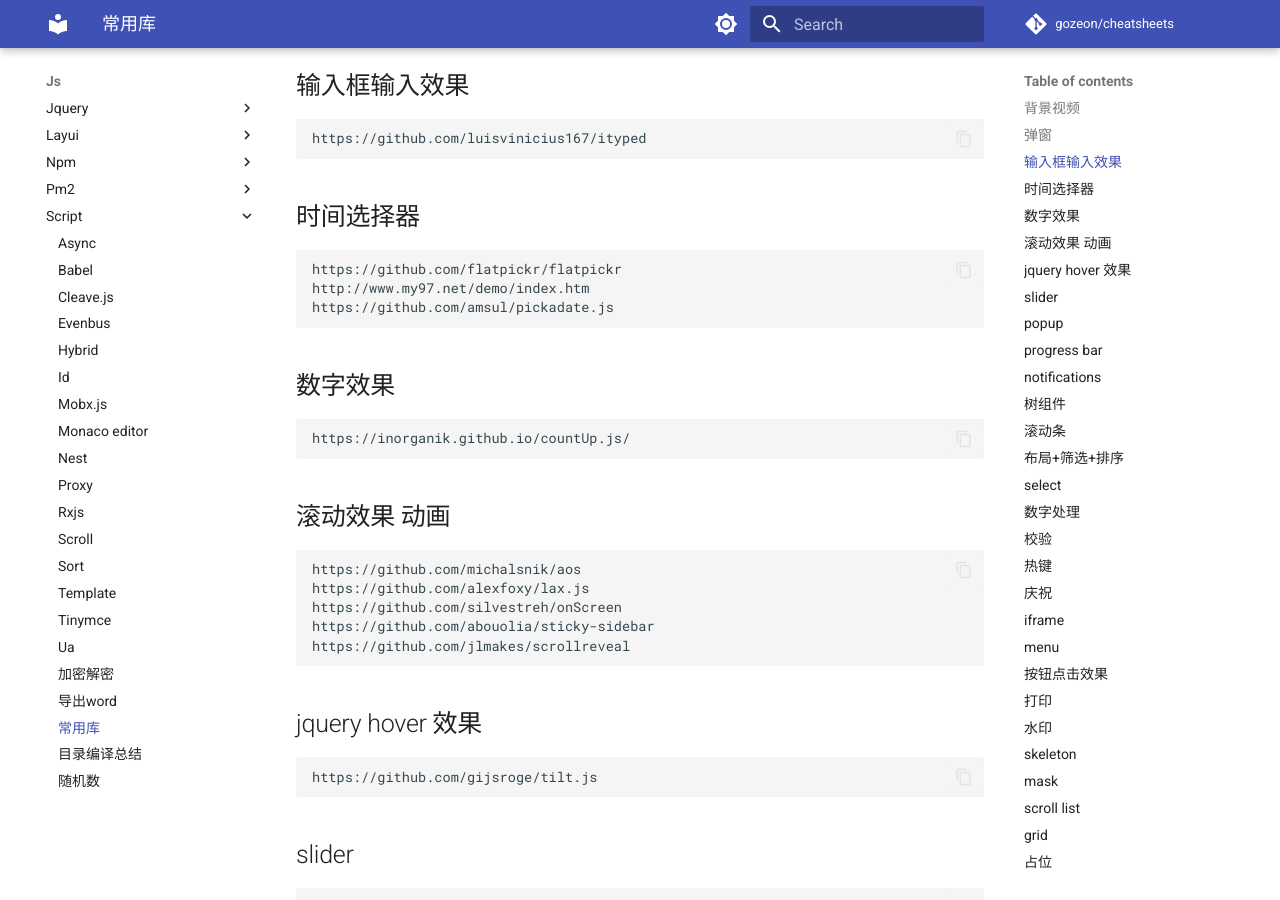
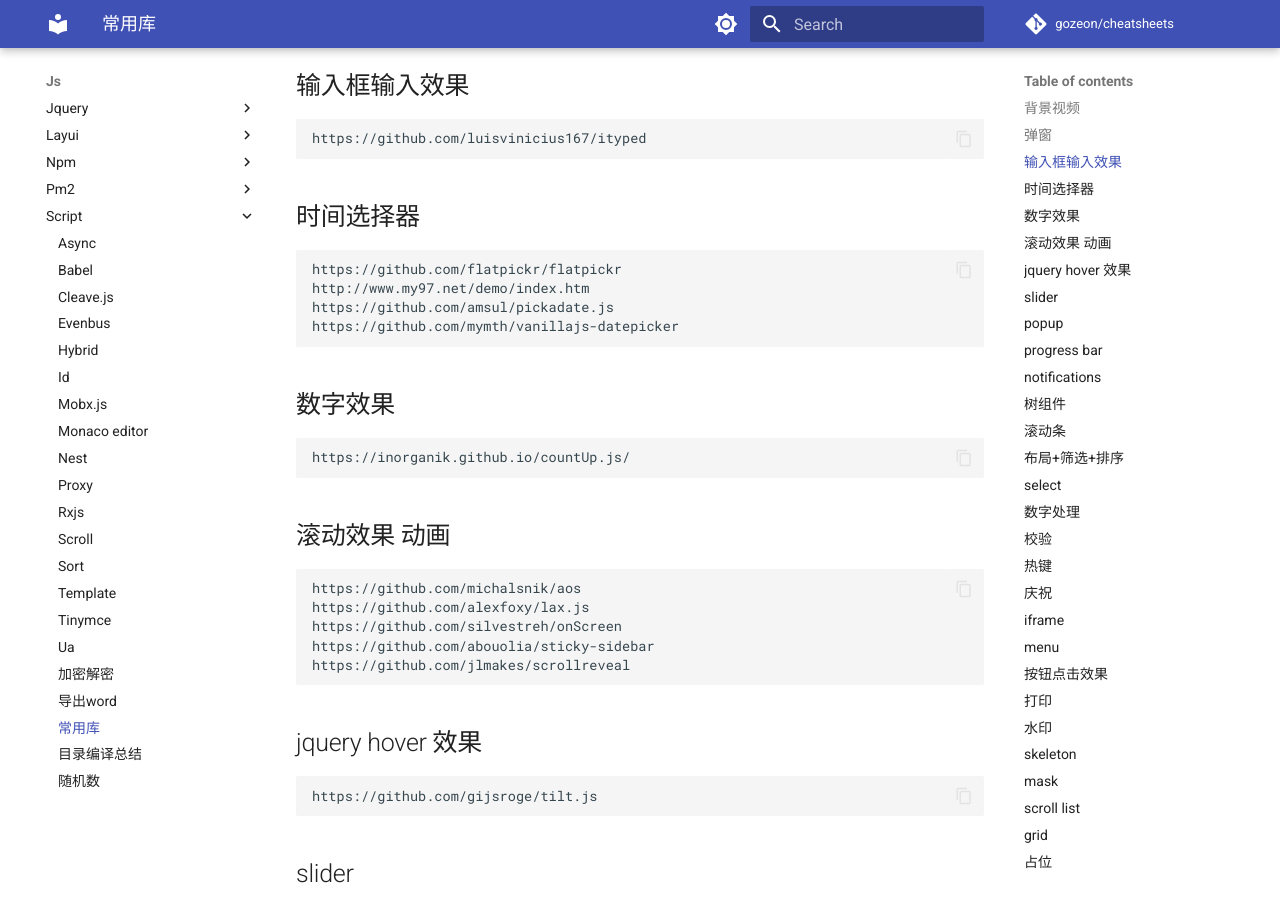
Before and after one commit to gozeon/cheatsheets, an MkDocs documentation site: the page built from docs/js/script/常用库.md, in a window 1280 px wide and 900 px high, scrolled down 460 px. Built offline with MkDocs 1.6.1 and Material for MkDocs 9.7.7, drawn with Linux system fonts in a browser that asks for light colours; comment, search, counter and statistics services are not loaded; some of the changed lines change nothing that is shown.

Commit message:
Update 常用库.md

```diff
--- a/docs/js/script/常用库.md
+++ b/docs/js/script/常用库.md
@@ -18,6 +18,7 @@
     https://github.com/flatpickr/flatpickr
     http://www.my97.net/demo/index.htm
     https://github.com/amsul/pickadate.js
+    https://github.com/mymth/vanillajs-datepicker
 
 ## 数字效果
 
```
